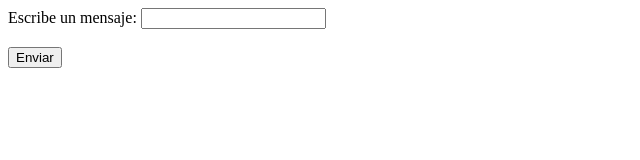
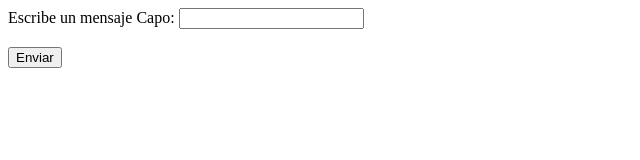
Before and after one commit to GuillermoMejia22/Proyectos-POS, a website: page Ejercicio1/public/index.html in a window 1280 px wide. Shown: the full height of the page, 0-640 px from the left. Drawn offline with Linux system fonts and the light colour scheme.

Commit message:
Modifique una linea para prueba

```diff
--- a/Ejercicio1/public/index.html
+++ b/Ejercicio1/public/index.html
@@ -3,7 +3,7 @@
 </head>
 <body>
   <form id="input-form">
-    <label for="message">Escribe un mensaje:</label>
+    <label for="message">Escribe un mensaje Capo:</label>
     <input type="text" id="message" name="message"><br><br>
     <input type="submit" value="Enviar">
   </form>
```
